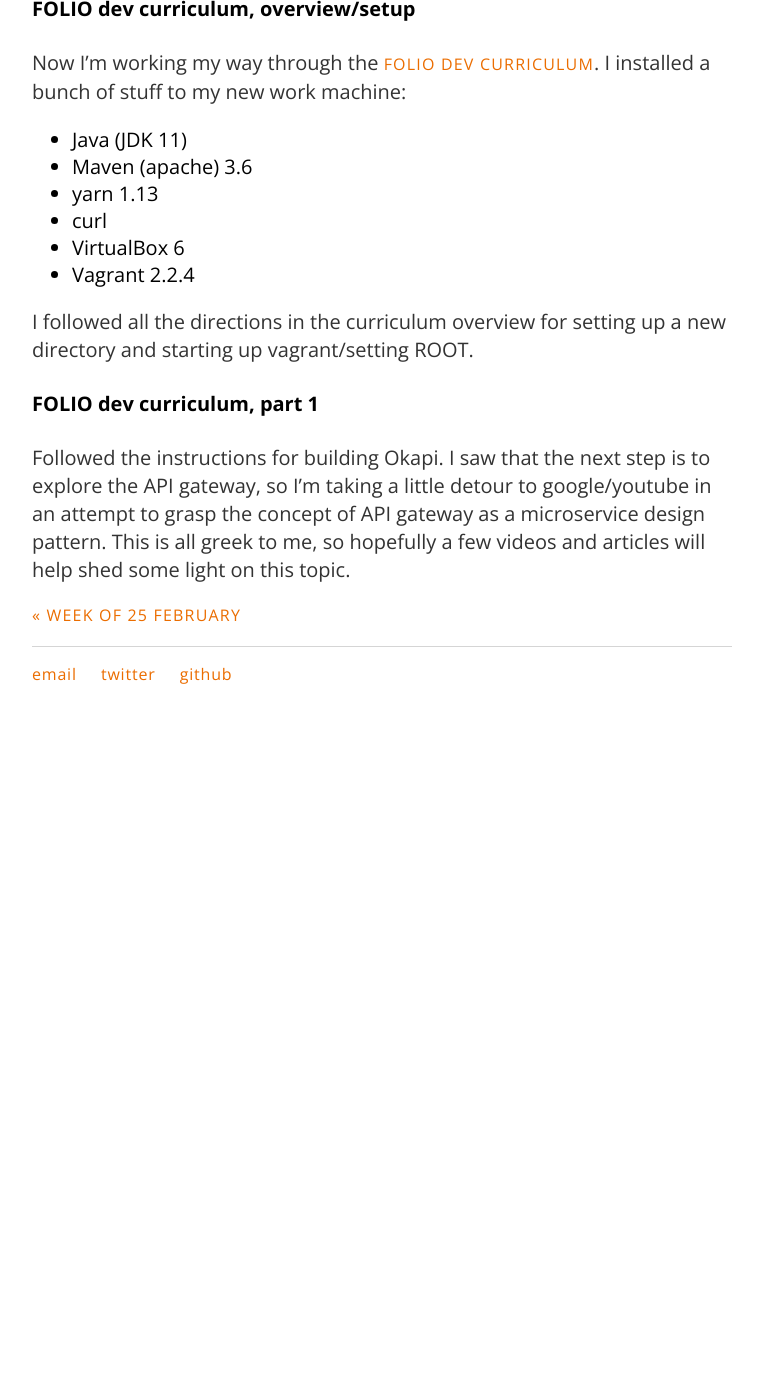
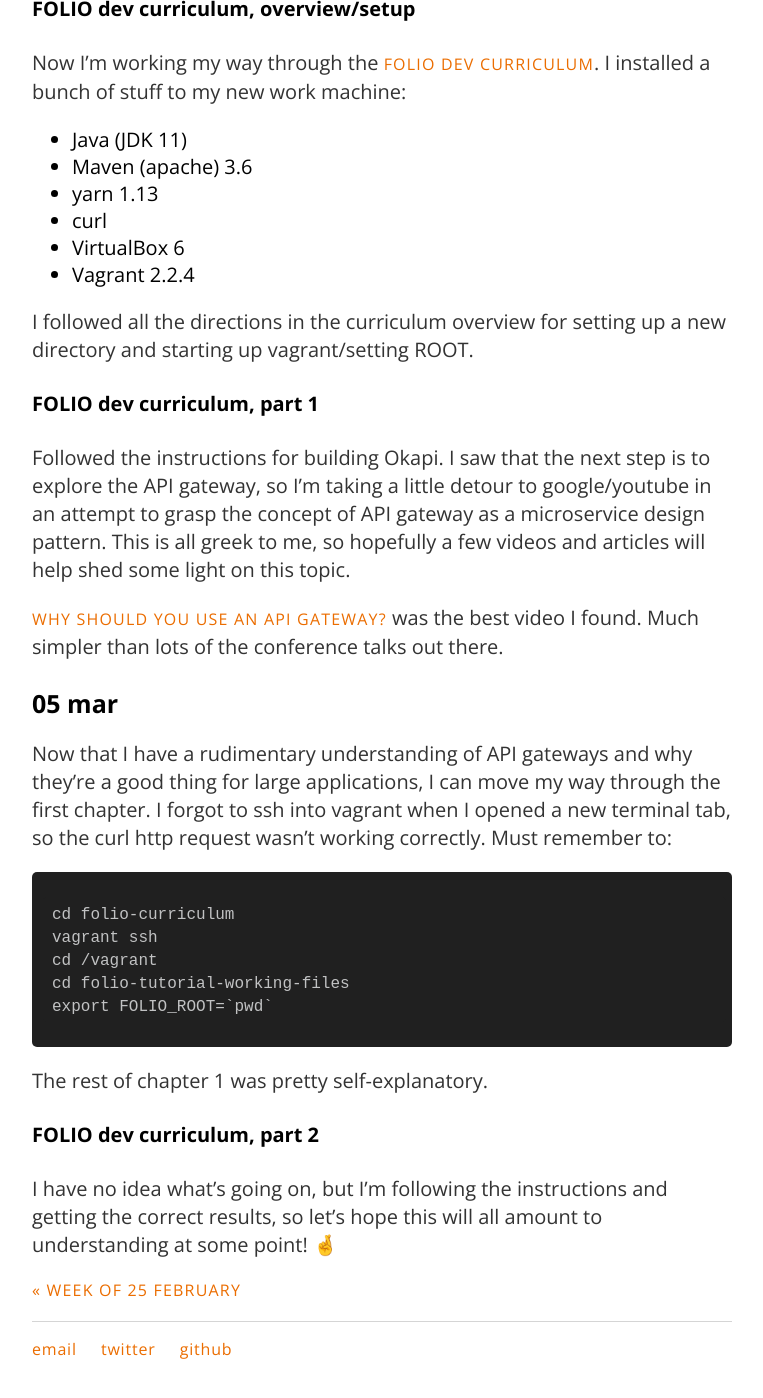
Before and after one commit to carylwyatt/carylwyatt.github.io, a Jekyll site: the page built from _posts/2019-03-04-week-of-04-mar.md, in a window 1280 px wide and 1400 px high, scrolled down 658 px. Shown: the whole window, without its empty margins (258-1021 px from the left). Built offline with Jekyll 4.4.1, drawn with Linux system fonts in a browser that asks for light colours; emoji names are drawn with the system emoji font; before the commit the page ends 1383 px from its top, so only the background shows below that.

Commit message:
new day, new stuff

````diff
--- a/_posts/2019-03-04-week-of-04-mar.md
+++ b/_posts/2019-03-04-week-of-04-mar.md
@@ -27,3 +27,22 @@ I followed all the directions in the curriculum overview for setting up a new di
 #### FOLIO dev curriculum, part 1
 
 Followed the instructions for building Okapi. I saw that the next step is to explore the API gateway, so I'm taking a little detour to google/youtube in an attempt to grasp the concept of API gateway as a microservice design pattern. This is all greek to me, so hopefully a few videos and articles will help shed some light on this topic.
+
+[Why should you use an API Gateway?](https://www.youtube.com/watch?v=lmFB0YSHri8) was the best video I found. Much simpler than lots of the conference talks out there.
+
+### 05 mar
+
+Now that I have a rudimentary understanding of API gateways and why they're a good thing for large applications, I can move my way through the first chapter. I forgot to ssh into vagrant when I opened a new terminal tab, so the curl http request wasn't working correctly. Must remember to:
+```
+cd folio-curriculum
+vagrant ssh
+cd /vagrant
+cd folio-tutorial-working-files
+export FOLIO_ROOT=`pwd`
+```
+
+The rest of chapter 1 was pretty self-explanatory.
+
+#### FOLIO dev curriculum, part 2
+
+I have no idea what's going on, but I'm following the instructions and getting the correct results, so let's hope this will all amount to understanding at some point! :crossed_fingers:
````
